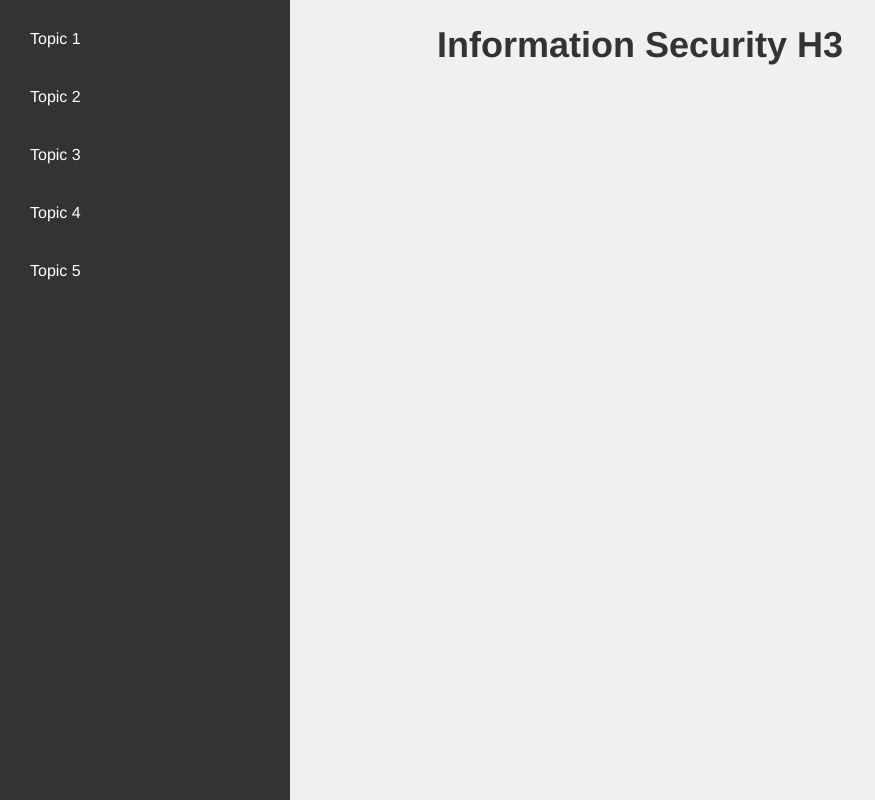
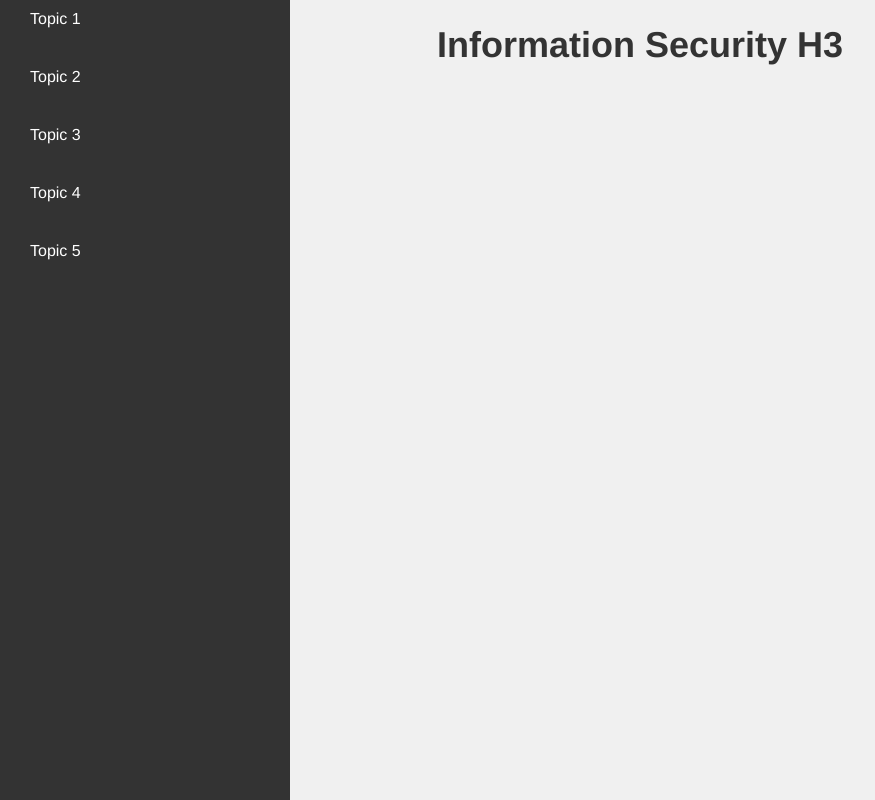
Before and after one commit to rolandogonzagajr/InfoSecH3, a plain HTML site: page index.html in a window 1280 px wide. Shown: the whole page, without its empty margins (0-875 px from the left). Drawn offline with Linux system fonts and the light colour scheme.

Commit message:
Update style.css

```diff
--- a/style.css
+++ b/style.css
@@ -1,5 +1,4 @@
 body {
-    background-image: url('Cleaninglady.jpg');
     background-repeat: no-repeat;
     background-attachment: fixed;
     background-position: center;
@@ -17,8 +16,9 @@ body {
     width: 250px; /* Increase the width to make it bigger */
     height: 100vh; /* Take up the full viewport height */
     position: fixed;
-    top: 0;
+    top: 50%; /* Anchor to the middle of the page vertically */
     left: 0;
+    transform: translateY(-50%); /* Adjust for vertical alignment */
     overflow-y: auto; /* Add scrolling if the content overflows */
 }
 
```
